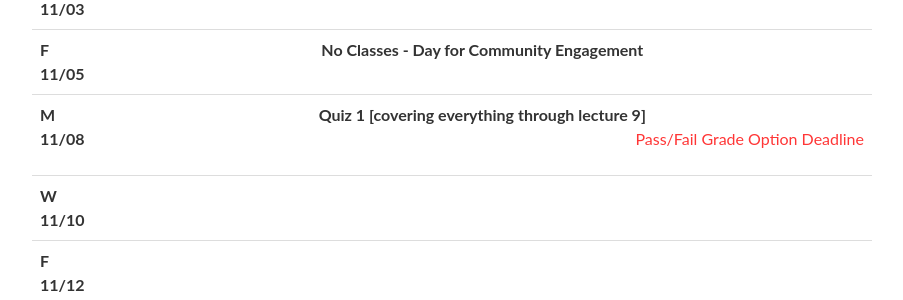
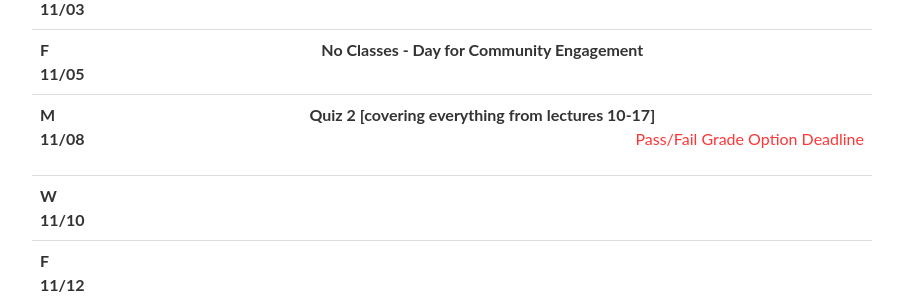
Before and after one commit to cmudeeprl/403website_s22, a Jekyll site: the page built from _pages/lectures.md, in a window 1280 px wide and 900 px high, scrolled down 1914 px. Shown: the part 155-455 px from the top of the window, without its empty margins (188-1091 px from the left). Built offline with Jekyll 4.4.1, drawn with Linux system fonts in a browser that asks for light colours; nearby versions of some CDN libraries; comment, search, counter and statistics services are not loaded.

Commit message:
Update lectures.yml

```diff
--- a/_data/lectures.yml
+++ b/_data/lectures.yml
@@ -539,7 +539,7 @@
   recitation:
   #   <strong>Policy and Value Iterations</strong>
   quiz: >
-    <strong> Quiz 1 [covering everything through lecture 9]</strong>
+    <strong> Quiz 2 [covering everything from lectures 10-17]</strong>
   # slides:
   # # slides2:
   # video:
```
